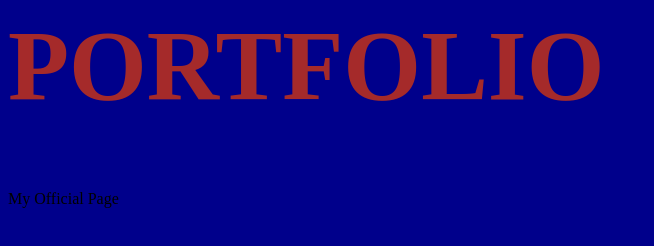
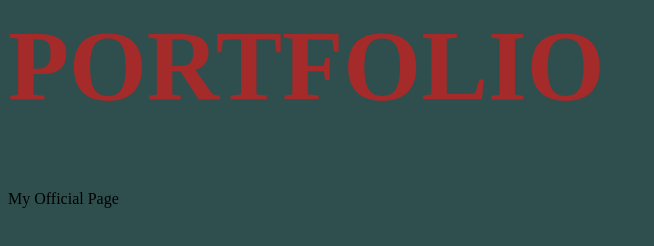
Before and after one commit to IAmAbdulHafiz/Portfolio, a plain HTML site: page index.html in a window 1280 px wide. Shown: the whole page, without its empty margins (0-654 px from the left). Drawn offline with Linux system fonts and the light colour scheme.

Commit message:
Added stylesheet file

```diff
--- a/style1.css
+++ b/style1.css
@@ -1,5 +1,5 @@
 body{
-    background-color: darkblue;
+    background-color: darkslategrey;
 }
 h1{
     color: brown;
```
